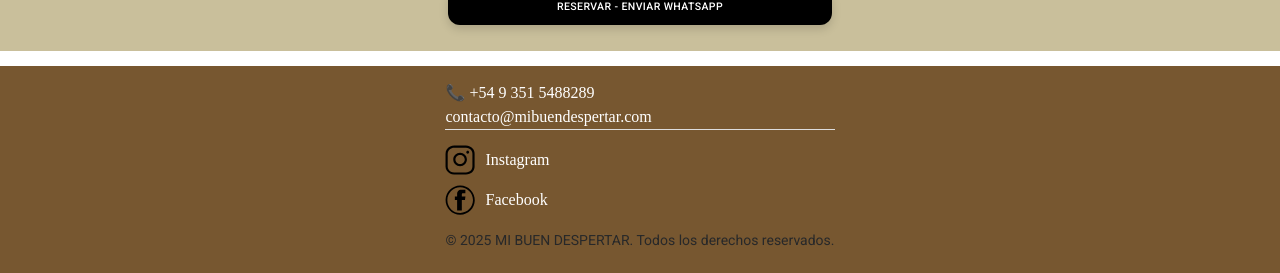
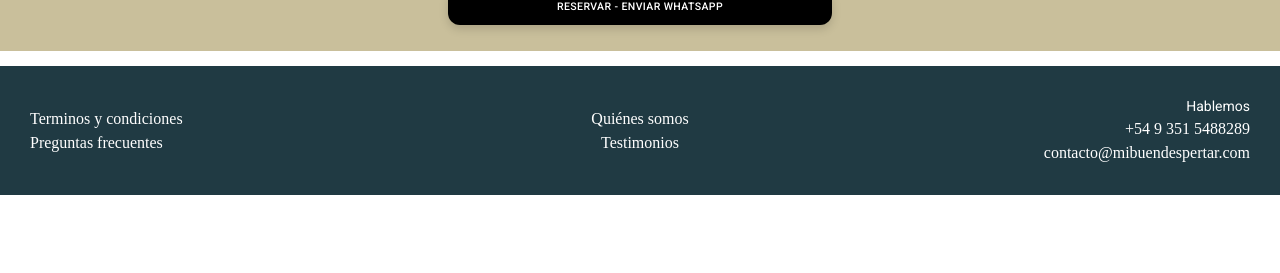
Before and after one commit to Enzoprogramerr/mi-buen-despertar, a React (Vite) app: page /casa in a window 1280 px wide. Shown: the part 3455-3728 px from the top of the page. After the commit the page ends 3650 px from the top, so only its background shows below. Built offline with nearby package versions, Linux system fonts and the light colour scheme.

Commit message:
correcciones en footer, pagina nueva de quienes somos, y demás

```diff
--- a/index.html
+++ b/index.html
@@ -13,7 +13,7 @@
     />
     <meta name="author" content="Enzo" />
 
-    <title>Mi buen Despertar</title>
+    <title>Mi Buen Despertar</title>
 
     <link rel="icon" type="image" href="images/casa.png" />
     <link rel="preconnect" href="https://fonts.googleapis.com" />
--- a/src/App.tsx
+++ b/src/App.tsx
@@ -3,6 +3,7 @@ import Home from "./pages/Home.js";
 import CasaRoute from "./pages/CasaRoute.tsx";
 import DuplexRoute from "./pages/DuplexRoute.tsx";
 import TerminosRoute from "./pages/TerminosRoute.tsx";
+import SomosRoute from "./pages/QuienesSomos.tsx";
 
 function App() {
   return (
@@ -12,6 +13,7 @@ function App() {
         <Route path="/casa" element={<CasaRoute />} />
         <Route path="/duplex" element={<DuplexRoute />} />
         <Route path="/terminos" element={<TerminosRoute />} />
+        <Route path="/quienes-somos" element={<SomosRoute />} />
       </Routes>
     </Router>
   );
--- a/src/Styles.css
+++ b/src/Styles.css
@@ -294,14 +294,6 @@ section {
 }
 
 .galery {
-  /* opacity: 0;
-  transform: translateY(50px);
-  transition:
-    opacity 1.5s ease-in-out,
-    transform 1.5s ease-in-out,
-    box-shadow 1s ease-in-out;
-  border-radius: 0.5rem;
-  box-shadow: none; */
   opacity: 0;
   transform: scale(0.97);
 
@@ -311,14 +303,6 @@ section {
 }
 
 .galery.visible {
-  /*   height: 20rem;
-  width: 90%; */
-  /* opacity: 1;
-  transform: translateY(0);
-  transition-delay: 0.5s; */
-  /*  box-shadow:
-    0 20px 20px rgba(0, 0, 0, 0.25),
-    0 0 1px rgba(255, 255, 255, 0.4); */
   opacity: 1;
   transform: scale(1);
 }
@@ -426,12 +410,6 @@ section {
 }
 
 .titleref {
-  /*opacity: 0;
-   transform: translateY(50px);
-  transition:
-    opacity 1.5s ease-in-out,
-    transform 1.5s ease-in-out,
-    box-shadow 1s ease-in-out; */
   text-align: center;
   opacity: 0;
   transform: translateX(-56px);
@@ -442,9 +420,6 @@ section {
 }
 
 .titleref.visible {
-  /* opacity: 1;
-  transform: translateY(0);
-  transition-delay: 0.5s; */
   opacity: 1;
   transform: translateX(0);
 }
@@ -499,6 +474,11 @@ section {
   padding: var(--space-md);
   display: flex;
   justify-content: flex-end;
+  transition: transform 0.3s ease;
+}
+
+.wp-div :hover {
+  transform: translateY(-4px);
 }
 
 .wp-div a {
@@ -506,11 +486,15 @@ section {
   flex-direction: row;
   align-items: center;
   text-decoration: none;
+  position: fixed;
+  bottom: 38px;
+  background-color: #57474763;
+  border-radius: 50px;
 }
 
 .wp-div p {
   font-size: var(--font-base);
-  color: #212529;
+  color: white;
   margin: 0;
 }
 
@@ -522,14 +506,84 @@ section {
   margin: 1rem;
 }
 
+.somos-contain {
+  padding: 0 1rem;
+}
+
+.somos-subtitle {
+  display: flex;
+  justify-content: center;
+  margin-bottom: 3rem;
+  transform: translateX(-56px);
+
+  transition:
+    opacity 600ms ease-out,
+    transform 800ms ease-out;
+}
+
+.somos-subtitle.visible {
+  opacity: 1;
+  transform: translateX(0);
+}
+
+figure img {
+  object-fit: cover;
+  width: 90%;
+  margin: 1rem 0;
+  box-shadow: 0 10px 20px rgba(0, 0, 0, 0.3);
+  border-radius: 8px;
+}
+
+figure {
+  display: flex;
+  flex-direction: column;
+  align-items: center;
+  opacity: 0;
+  transform: translateY(50px);
+  transition: all 2s ease;
+}
+
+figure.visible {
+  opacity: 1;
+  transform: translateY(0);
+}
+
+figcaption {
+  font-family: serif;
+  font-size: var(--font-base);
+}
+
+blockquote,
+.google-op {
+  font-size: 1.4rem;
+}
+
 .footer {
-  background-color: #593203d1;
+  background-color: #203a43;
   color: white;
   display: flex;
   flex-direction: column;
   align-items: center;
   padding: var(--space-md);
   font-size: var(--font-base);
+  justify-content: start;
+}
+
+.footer a {
+  color: #fff;
+  text-decoration: none;
+}
+
+.footer-column {
+  display: flex;
+  flex-direction: column;
+  align-items: center;
+  padding: 1rem;
+}
+
+.footer-column p {
+  margin: 0;
+  color: white;
 }
 
 .footer_social {
@@ -554,8 +608,10 @@ section {
 }
 
 .footer_one {
-  display: flex;
-  flex-direction: column;
+  display: grid;
+  grid-template-columns: 1fr 1fr 1fr; /* 3 columnas iguales */
+  grid-template-rows: auto; /* filas automáticas */
+  gap: 20px;
 }
 
 .footer_one a {
@@ -1045,13 +1101,6 @@ section {
     margin: 1rem 0;
   }
 
-  .wp-div a {
-    transition: transform 0.3s ease;
-  }
-  .wp-div a :hover {
-    transform: translateY(-4px);
-  }
-
   .block_title {
     margin: 5rem 0 0.5rem 0;
   }
@@ -1110,11 +1159,44 @@ section {
     height: 90%;
   }
 
-  /*
-  TODO-6 armar pdf de condiciones.
-  TODO-9 OPCION COLOR DE PAGINA #e7ab85
-  TODO-10 aplicar modal video a duplex.
-  */
+  .footer {
+    display: grid;
+    grid-template-columns: 1fr 1fr 1fr; /* 3 columnas */
+    background: #203a43;
+    color: #fff;
+    padding: 2rem;
+  }
+
+  .footer-column:nth-child(1) {
+    display: flex;
+    flex-direction: column;
+    align-items: start;
+  }
+
+  .footer-column:nth-child(2) {
+    display: flex;
+    flex-direction: column;
+    align-items: center;
+  }
+
+  .footer-column:nth-child(3) {
+    display: flex;
+    flex-direction: column;
+    align-items: flex-end;
+  }
+  .footer a {
+    color: #fff;
+    text-decoration: none;
+    transition: color 0.3s ease;
+  }
+
+  .footer a:hover {
+    color: #00c6ff;
+  }
+
+  .wp-div a {
+    bottom: 135px;
+  }
 }
 
 @media (max-width: 800px) {
--- a/src/components/Footer.tsx
+++ b/src/components/Footer.tsx
@@ -1,56 +1,37 @@
+import { Link } from "react-router-dom";
+
 export function Footer() {
   return (
-    <footer id="contacto" className="footer">
-      <div className="footer_one">
-        {/* <h4>MI BUEN DESPERTAR</h4>
-        <p>Cabaña y duplex de campo en las Sierras de Córdoba.</p>
-        <p>🌿 Despertá rodeado de naturaleza y tranquilidad.</p>
-        <p>
-          📍 Ubicación: Juan Manuel De Rosas 662, Villa Cura Brochero, Córdoba.
-        </p> */}
-        <a
-          href="https://wa.me/5493515488289"
-          target="_blank"
-          rel="noopener noreferrer"
-        >
-          📞 +54 9 351 5488289
-        </a>
-        <a href="mailto:contacto@mibuendespertar.com?subject=Reserva%20Mi%20Buen%20Despertar&body=Hola%2C%20quiero%20reservar%20una%20caba%C3%B1a.">
-          contacto@mibuendespertar.com
-        </a>
-        <div className="footer_social">
+    <footer id="contacto" /* className="footer" */>
+      <div className="footer">
+        <div className="footer-column">
+          <Link to="/terminos">Terminos y condiciones</Link>
+          <Link to="/terminos#preguntas-frecuentes">Preguntas frecuentes</Link>
+        </div>
+
+        <div className="footer-column">
+          <Link to="/quienes-somos">Quiénes somos</Link>
           <a
-            className="social-icon instagram"
-            href="https://www.instagram.com/mibuendespertar/"
+            href="https://www.google.com/maps/place/Mi+Buen+Despertar/@-31.7127649,-65.0145604,17z/data=!3m1!4b1!4m6!3m5!1s0x942d27c36dc9109d:0xc33b78f3fd0d1c5e!8m2!3d-31.7127649!4d-65.0119908!16s%2Fg%2F11j4s3b00t?entry=ttu&g_ep=EgoyMDI2MTAxNC4wIKXMDSoASAFQAw%3D%3D"
             target="_blank"
             rel="noopener noreferrer"
           >
-            <img
-              className="social_red"
-              src="images/instagram.svg"
-              alt="Instagram"
-            />
-            Instagram
+            Testimonios
           </a>
+        </div>
+
+        <div className="footer-column">
+          <p>Hablemos</p>
           <a
-            className="social-icon facebook"
-            href="https://www.facebook.com/MiBuenDespertar/"
+            href="https://wa.me/5493515488289"
             target="_blank"
             rel="noopener noreferrer"
           >
-            <img
-              className="social_red"
-              src="images/facebook.svg"
-              alt="Facebook"
-            />
-            Facebook
+            +54 9 351 5488289
           </a>
-        </div>
-        <div className="footer__legal">
-          <p>
-            © {new Date().getFullYear()} MI BUEN DESPERTAR. Todos los derechos
-            reservados.
-          </p>
+          <a href="mailto:contacto@mibuendespertar.com?subject=Reserva%20Mi%20Buen%20Despertar&body=Hola%2C%20quiero%20reservar%20una%20caba%C3%B1a.">
+            contacto@mibuendespertar.com
+          </a>
         </div>
       </div>
     </footer>
--- a/src/components/Inicio.tsx
+++ b/src/components/Inicio.tsx
@@ -219,7 +219,6 @@ export function Inicio({ menu }: InicioProps) {
         </section>
         <div className="wp-div">
           <a href="https://wa.me/3516457961">
-            <p>¿Dudas? Contáctenos...</p>
             <img className="wp-icon" src="images/whatsapp.svg" alt="Whatsapp" />
           </a>
         </div>
--- a/src/components/Layout.tsx
+++ b/src/components/Layout.tsx
@@ -5,6 +5,7 @@ import { Navbar } from "./Nav";
 import Footer from "./Footer";
 import { useIsMobile } from "../hooks/useIsMobile";
 import "../Styles.css";
+import { useScrollToHash } from "../hooks/useScrollToHash";
 
 interface LayoutProps {
   children: (props: { menu: boolean }) => React.ReactNode;
@@ -13,6 +14,7 @@ interface LayoutProps {
 function Layout({ children }: LayoutProps) {
   const [menu, setMenu] = useState(false);
   const isMobile = useIsMobile();
+  useScrollToHash();
 
   useEffect(() => {
     document.documentElement.classList.toggle("menu-abierto", menu);
--- a/src/components/Terminos.tsx
+++ b/src/components/Terminos.tsx
@@ -63,7 +63,7 @@ export function Terminos({ menu }: TerminosProps) {
           </p>
         </section>
 
-        <section id="preguntas frecuentes">
+        <section id="preguntas-frecuentes">
           <h1>Preguntas frecuentes</h1>
           <h3>¿Ofrecen servicio de desayuno?</h3>
           <p>
```
